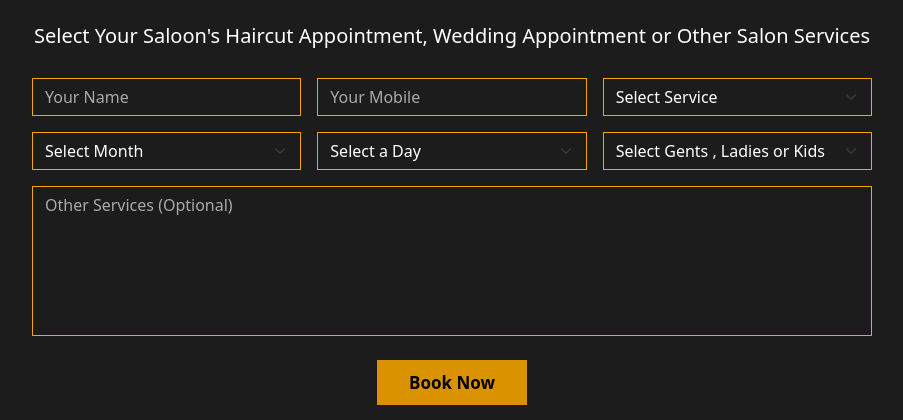
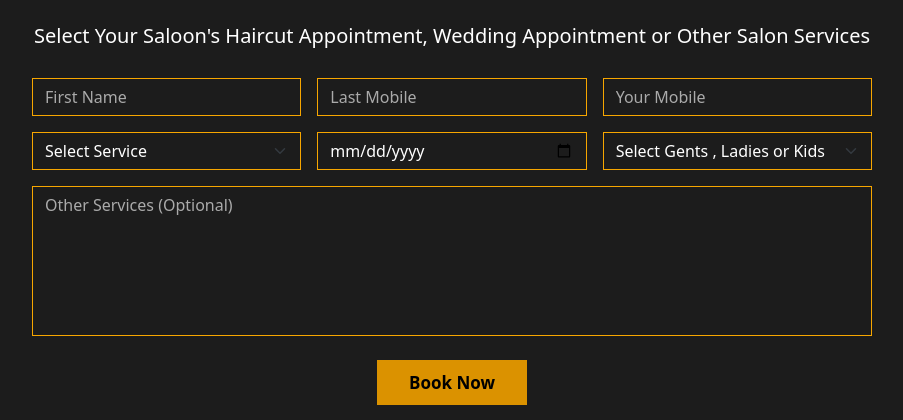
Before and after one commit to Dulsara2003/Saloon-project, a PHP site: page /bookNow.php in a window 1280 px wide. Shown: the part 76-496 px from the top of the page, without its empty margins (188-1091 px from the left). Run offline with PHP 8.4, Linux system fonts and the light colour scheme.

Commit message:
input fields type change test  to day

```diff
--- a/saloon-site/bookNow.php
+++ b/saloon-site/bookNow.php
@@ -64,12 +64,20 @@
 
         <div class="form text-center">
             <div class="row g-3 mb-4">
+
                 <div class="col-md-4">
-                    <input type="text" class="form-control" placeholder="Your Name">
+                    <input type="text" class="form-control" placeholder="First Name">
                 </div>
+
+                  <div class="col-md-4">
+                      <input type="text" class="form-control" placeholder="Last Mobile">
+                </div>
+
+
                 <div class="col-md-4">
                     <input type="text" class="form-control" placeholder="Your Mobile">
                 </div>
+
                 <div class="col-md-4">
                     <select class="form-select">
                         <option selected disabled>Select Service</option>
@@ -80,22 +88,10 @@
                 </div>
 
                 <div class="col-md-4">
-                      <select class="form-select">
-                        <option selected disabled>Select Month</option>
-                        <option>January</option>
-                        <option>February</option>
-                        <option>March</option>
-                    </select>
+                    <input type="date" class="form-control " placeholder="Your Mobile">
+
                 </div>
 
-                <div class="col-md-4">
-                     <select class="form-select">
-                        <option selected disabled>Select a Day</option>
-                        <option>01</option>
-                        <option>02</option>
-                        <option>03</option>
-                    </select>
-                </div>
 
                 <div class="col-md-4">
                     <select class="form-select">
```
